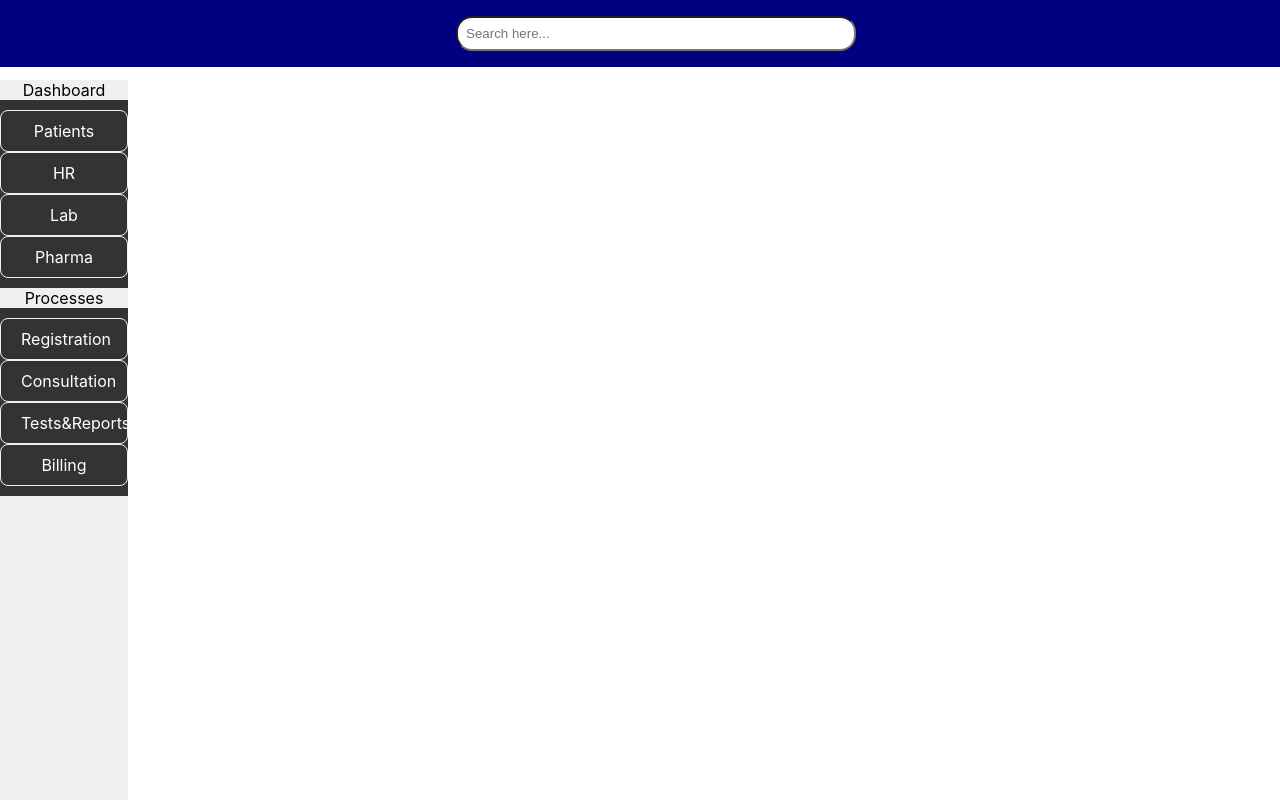
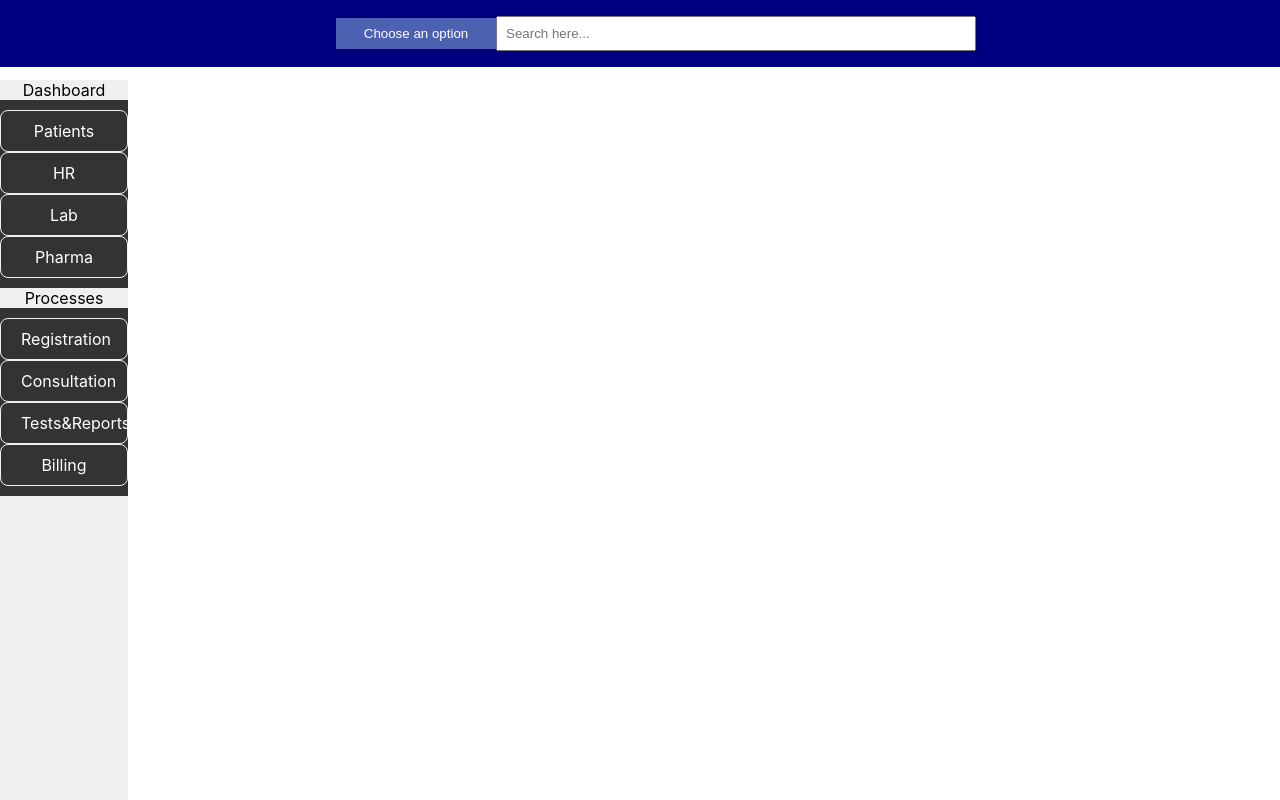
Before and after one commit to KeerthikaReddyP/Internship-UI, a React (Create React App) app: page / in a window 1280 px wide. Shown: the top 800 px of the page. Built offline with nearby package versions, Linux system fonts and the light colour scheme.

Commit message:
Dropdown added

```diff
--- a/public/index.html
+++ b/public/index.html
@@ -10,34 +10,11 @@
       content="Web site created using create-react-app"
     />
     <link rel="apple-touch-icon" href="%PUBLIC_URL%/logo192.png" />
-    <!--
-      manifest.json provides metadata used when your web app is installed on a
-      user's mobile device or desktop. See https://developers.google.com/web/fundamentals/web-app-manifest/
-    -->
     <link rel="manifest" href="%PUBLIC_URL%/manifest.json" />
-    <!--
-      Notice the use of %PUBLIC_URL% in the tags above.
-      It will be replaced with the URL of the `public` folder during the build.
-      Only files inside the `public` folder can be referenced from the HTML.
-
-      Unlike "/favicon.ico" or "favicon.ico", "%PUBLIC_URL%/favicon.ico" will
-      work correctly both with client-side routing and a non-root public URL.
-      Learn how to configure a non-root public URL by running `npm run build`.
-    -->
-    <title>React App</title>
+    <title>Internship UI</title>
   </head>
   <body>
     <noscript>You need to enable JavaScript to run this app.</noscript>
     <div id="root"></div>
-    <!--
-      This HTML file is a template.
-      If you open it directly in the browser, you will see an empty page.
-
-      You can add webfonts, meta tags, or analytics to this file.
-      The build step will place the bundled scripts into the <body> tag.
-
-      To begin the development, run `npm start` or `yarn start`.
-      To create a production bundle, use `npm run build` or `yarn build`.
-    -->
   </body>
 </html>
--- a/src/App.js
+++ b/src/App.js
@@ -25,6 +25,7 @@ function App() {
         Processes
         <NavBar links={link2} />
       </div>
+
     </div>
   );
 }
--- a/src/Header.css
+++ b/src/Header.css
@@ -7,8 +7,41 @@
     padding: 1rem;
     background-color: #000080;
 }
+.inputs{
+    position: relative;
+    display: inline-block;
+    border-radius: 2rem;
+    width: 40rem;
+}
+
 .header input{
-    border-radius: 1rem;
     padding: 0.5rem;
-    width: 25rem;
+    width: 30rem;
 }
+
+.dropdown-btn{
+    padding: 0.5rem;
+    width: 10rem;
+    border: none;
+    background-color: #4c61af;
+    color: white;
+    cursor: pointer;
+}
+
+.dropdown-menu{
+    position: absolute;
+    background-color: #f9f9f9;
+    min-width: 10rem;
+    box-shadow: 0px 8px 16px 0px rgba(0,0,0,0.2);
+    z-index: 1;
+    display: block;
+}
+.dropdown-menu a {
+    color: black;
+    padding: 0.5rem;
+    text-decoration: none;
+    display: block;
+}
+.dropdown-menu a:hover {
+    background-color: #ddf5f7;
+}
--- a/src/Header.js
+++ b/src/Header.js
@@ -1,12 +1,29 @@
-import React from 'react';
-import './Header.css';
+import React from "react";
+import { useState } from "react";
+import "./Header.css";
 
-function Header(){
-    return (
-        <div className="header">
-            {/* <input type="dropdown"></input> */}
-            <input type="search" placeholder="Search here..."></input>
-        </div>
-    );
+function Header() {
+    const [isOpen, setIsOpen]=useState(false);
+    const [selectedOption, setSelectedOption]=useState("Choose an option");
+    const toggleDropdown=()=>setIsOpen(!isOpen);
+    const dropdownHandler=(option)=>{
+        setSelectedOption(option);
+        // setIsOpen(false);
+    }
+  return (
+    <div className="header">
+      <div className="inputs">
+        <button onClick={toggleDropdown} className="dropdown-btn">{selectedOption}</button>
+        {isOpen && (
+            <div className="dropdown-menu">
+                <a href="/" onClick={()=>dropdownHandler("Patients")}>Patients</a>
+                <a href="/" onClick={()=>dropdownHandler("Consultants")}>Consultants</a>
+                <a href="/" onClick={()=>dropdownHandler("Others")}>Others</a>
+            </div>
+        )}
+        <input type="search" placeholder="Search here..."></input>
+      </div>
+    </div>
+  );
 }
 export default Header;
--- a/src/index.js
+++ b/src/index.js
@@ -11,7 +11,4 @@ root.render(
   </React.StrictMode>
 );
 
-// If you want to start measuring performance in your app, pass a function
-// to log results (for example: reportWebVitals(console.log))
-// or send to an analytics endpoint. Learn more: https://bit.ly/CRA-vitals
 reportWebVitals();
```
